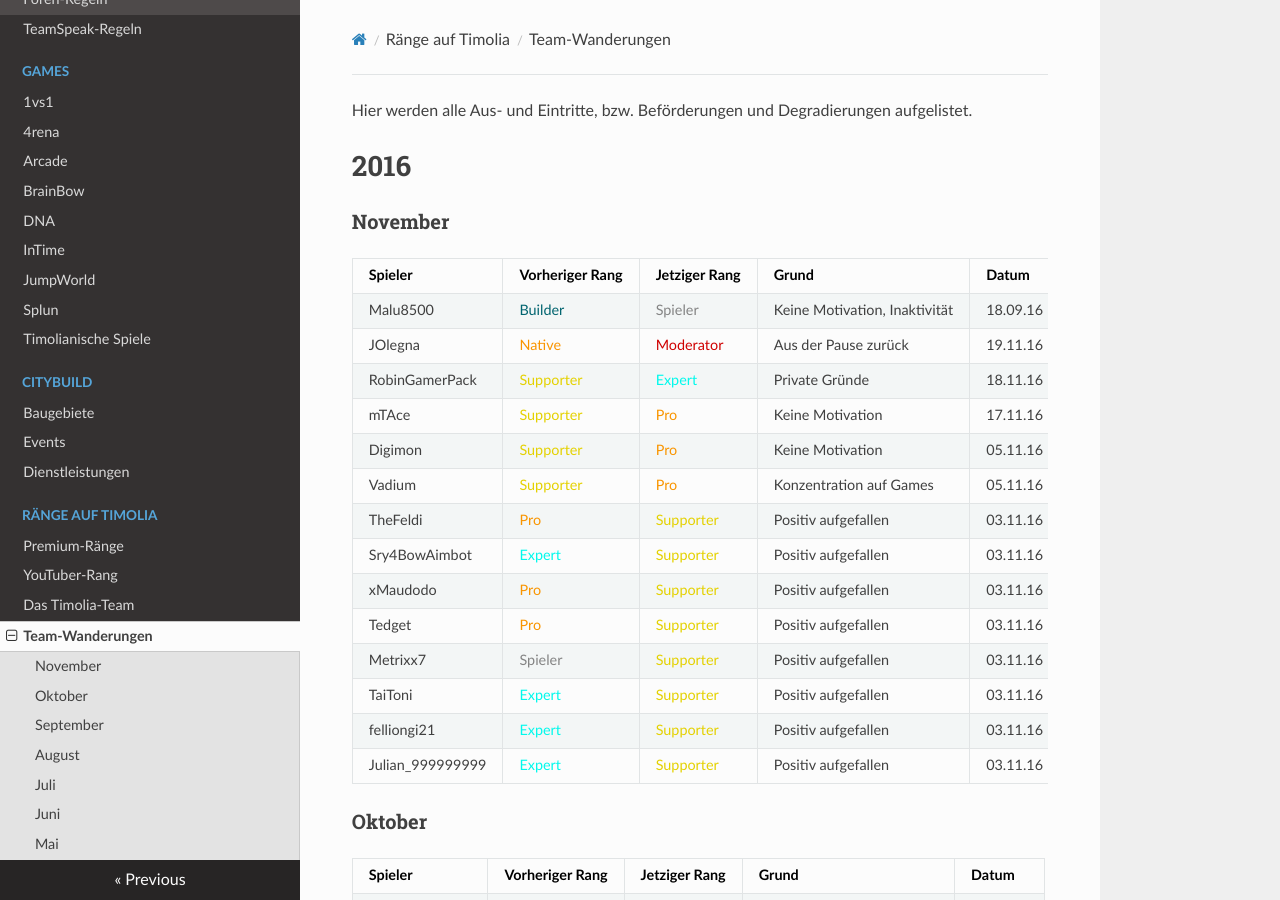
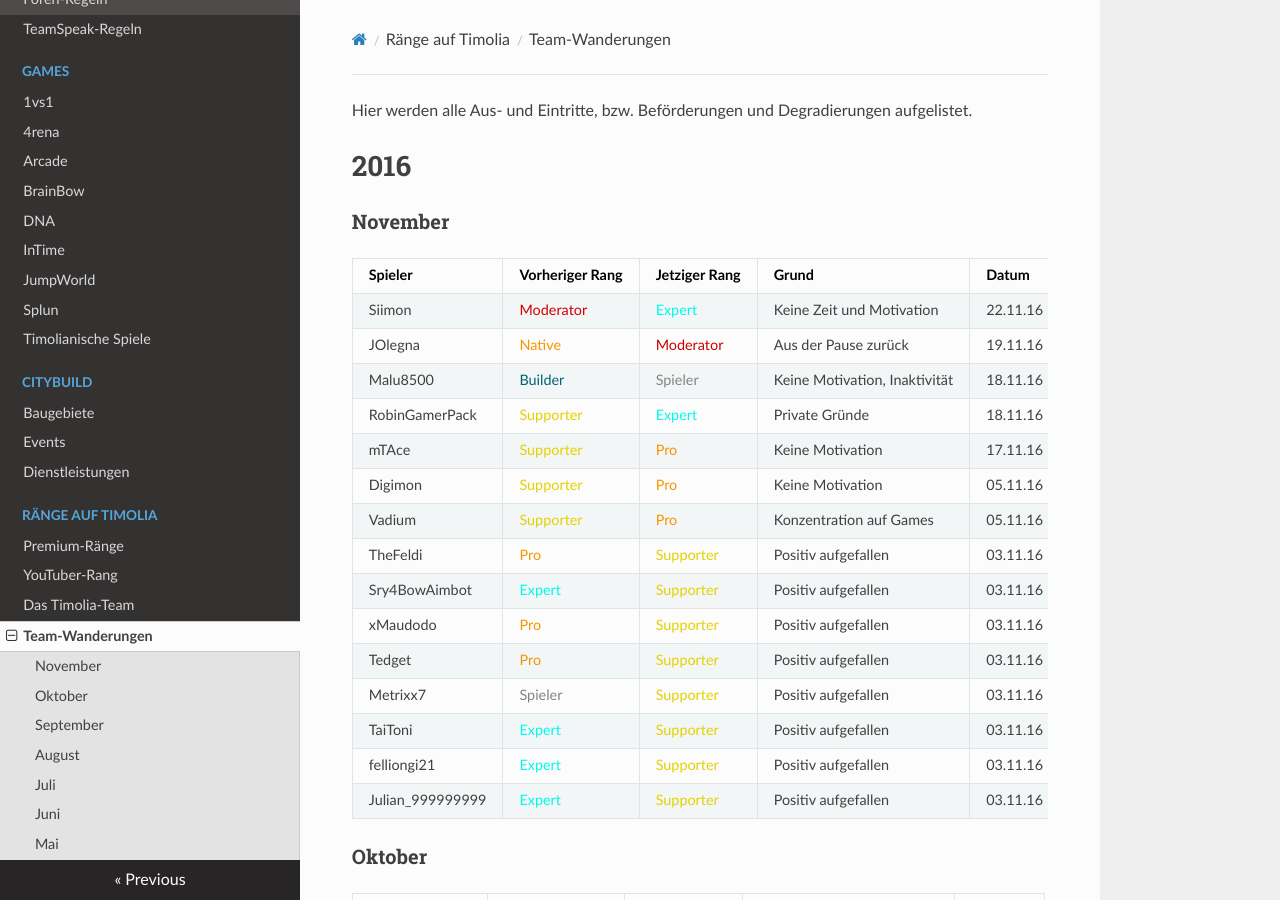
Before and after one commit to TimoliaDE/HowTo, an MkDocs documentation site: the page built from docs/ranks/wanderungen.md, in a window 1280 px wide and 900 px high. Built offline with MkDocs 1.6.1, drawn with Linux system fonts in a browser that asks for light colours; nearby versions of some CDN libraries; old or Windows-style settings are respelled for this version of MkDocs.

```diff
--- a/docs/ranks/wanderungen.md
+++ b/docs/ranks/wanderungen.md
@@ -5,8 +5,9 @@ Hier werden alle Aus- und Eintritte, bzw. Beförderungen und Degradierungen aufg
 ###<strong>November</span></strong>
 | Spieler | Vorheriger Rang | Jetziger Rang | Grund | Datum |
 | ------ | ------ | ------ | ------ | ------ |
-|Malu8500 | <span style="color:#00646F">Builder</span> | <span style="color:#848484">Spieler</span> | Keine Motivation, Inaktivität| 18.09.16 |
+|Siimon | <span style="color:#CF0101">Moderator</span> | <span style="color:#00F9EC">Expert</span> | Keine Zeit und Motivation| 22.11.16 |
 |JOlegna | <span style="color:#F99500">Native</span> | <span style="color:#CF0101">Moderator</span> | Aus der Pause zurück | 19.11.16 |
+|Malu8500 | <span style="color:#00646F">Builder</span> | <span style="color:#848484">Spieler</span> | Keine Motivation, Inaktivität| 18.11.16 |
 |RobinGamerPack | <span style="color:#E4D100">Supporter</span> | <span style="color:#00F9EC">Expert</span> | Private Gründe | 18.11.16 |
 |mTAce | <span style="color:#E4D100">Supporter</span> | <span style="color:#F99500">Pro</span> | Keine Motivation | 17.11.16 |
 |Digimon | <span style="color:#E4D100">Supporter</span> | <span style="color:#F99500">Pro</span> | Keine Motivation | 05.11.16 |
```
Also changed, not shown: docs/ranks/team.md (+0 -4 lines).
